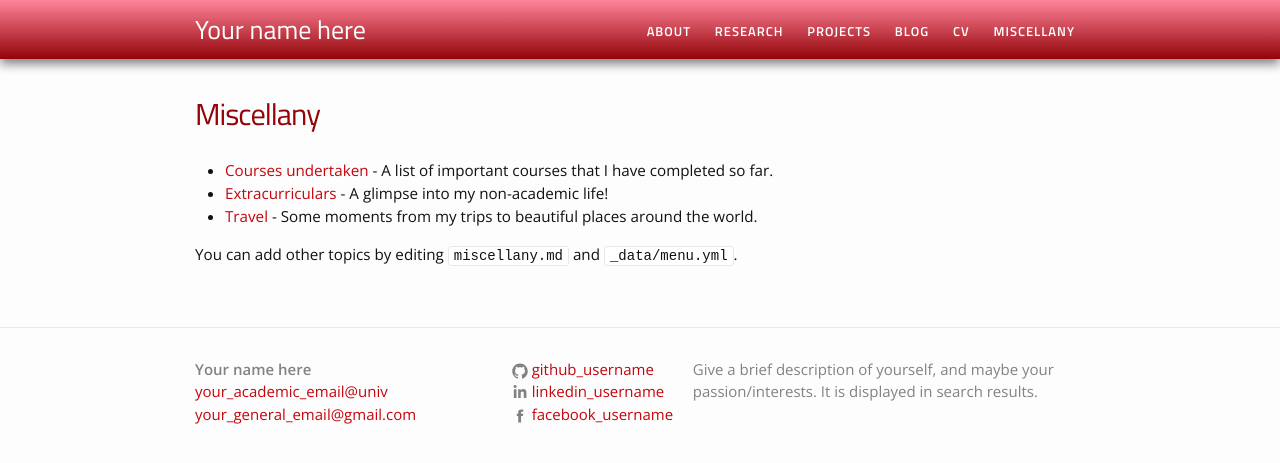
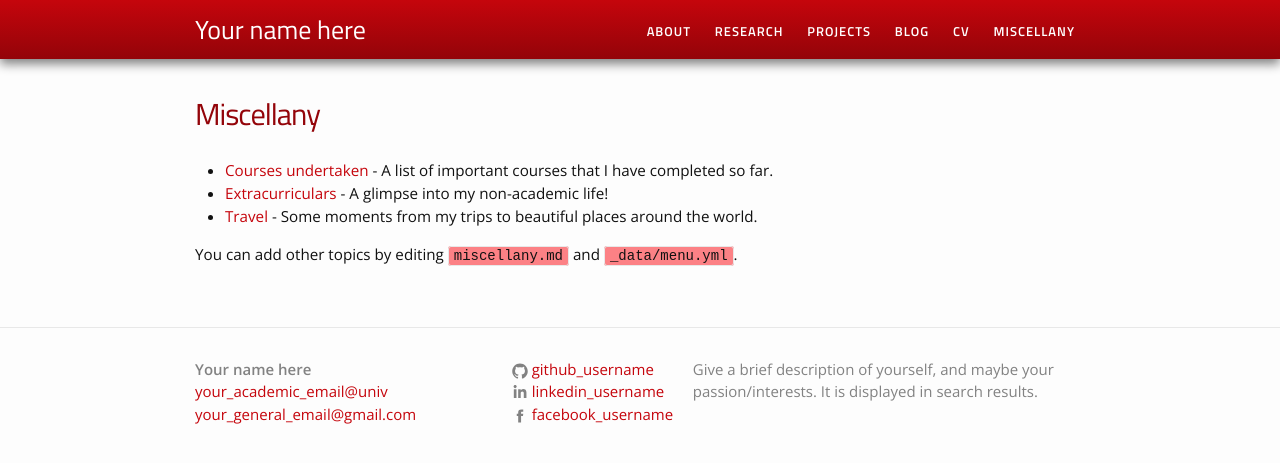
Before and after one commit to jingjieli95/jingjieli95.github.io, a Jekyll site: the page built from miscellany.md, in a window 1280 px wide. Shown: the top 463 px of the page. Built offline with Jekyll 4.4.1, drawn with Linux system fonts in a browser that asks for light colours.

Commit message:
Update main.scss

```diff
--- a/css/main.scss
+++ b/css/main.scss
@@ -15,7 +15,7 @@ $background-color: #fdfdfd;
 $brand-color:      #C5050C; //#0077CC;
 
 $blue-color-dark: darken(#C5050C, 10%); //darken(#3E7AD1, 10%);
-$blue-color-light: #FF849A;//#4B93DB;
+$blue-color-light: #C5050C;//#4B93DB;
 
 $grey-color:       #828282;
 $grey-color-light: lighten($grey-color, 40%);
```
